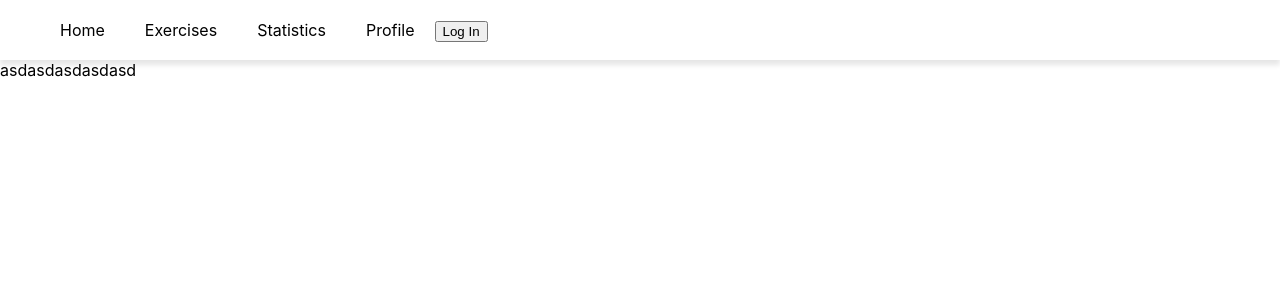
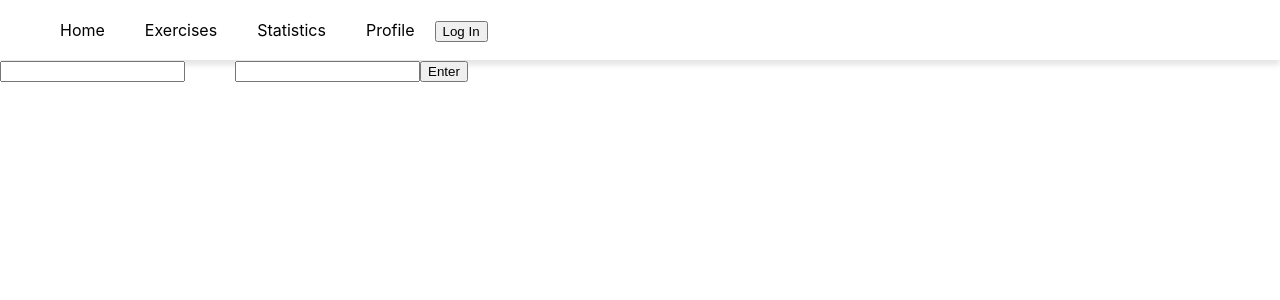
Before and after one commit to FrankDrebin893/my-cbt, a React (Create React App) app in the folder cbt-ui/: page /exercises/rational-response in a window 1280 px wide. Shown: the top 300 px of the page. Built offline with nearby package versions, Linux system fonts and the light colour scheme.

Commit message:
Add initial rational response exercise

```diff
--- a/cbt-ui/src/containers/RationalResponseExercise.tsx
+++ b/cbt-ui/src/containers/RationalResponseExercise.tsx
@@ -1,9 +1,30 @@
 import React from "react";
 
 export function RationalResponseExercise(props: any) {
-    const [exerciseState, setExerciseState] = React.useState({});
-    console.log("asdadsd");
+    const [exerciseState, setExerciseState] = React.useState<Array<RationalResponse>>([]);
+    const [statementState, setStatementState] = React.useState<string>("");
+    const [responseState, setResponseState] = React.useState<string>("");
+
+    const pushNewExercise = (response: RationalResponse) => {
+        setExerciseState([...exerciseState, response]);
+    }
+
+    let previousStatements = exerciseState.map((response) => {
+        return <div>
+            <span style ={{marginRight:"50px"}}>{response.statement}</span>
+            <span>{response.reply}</span>
+        </div>
+    })
+
     return (<div>
-        asdasdasdasdasd
+        {previousStatements}
+        <input onChange={(e) => setStatementState(e.target.value)} type="text" style ={{marginRight:"50px"}} />
+        <input onChange={(e) => setResponseState(e.target.value)} type="text" />
+        <button onClick={() => pushNewExercise({ statement: statementState, reply: responseState})}>Enter</button>
     </div>)
 }
+
+interface RationalResponse {
+    statement: string;
+    reply: string;
+}
```
